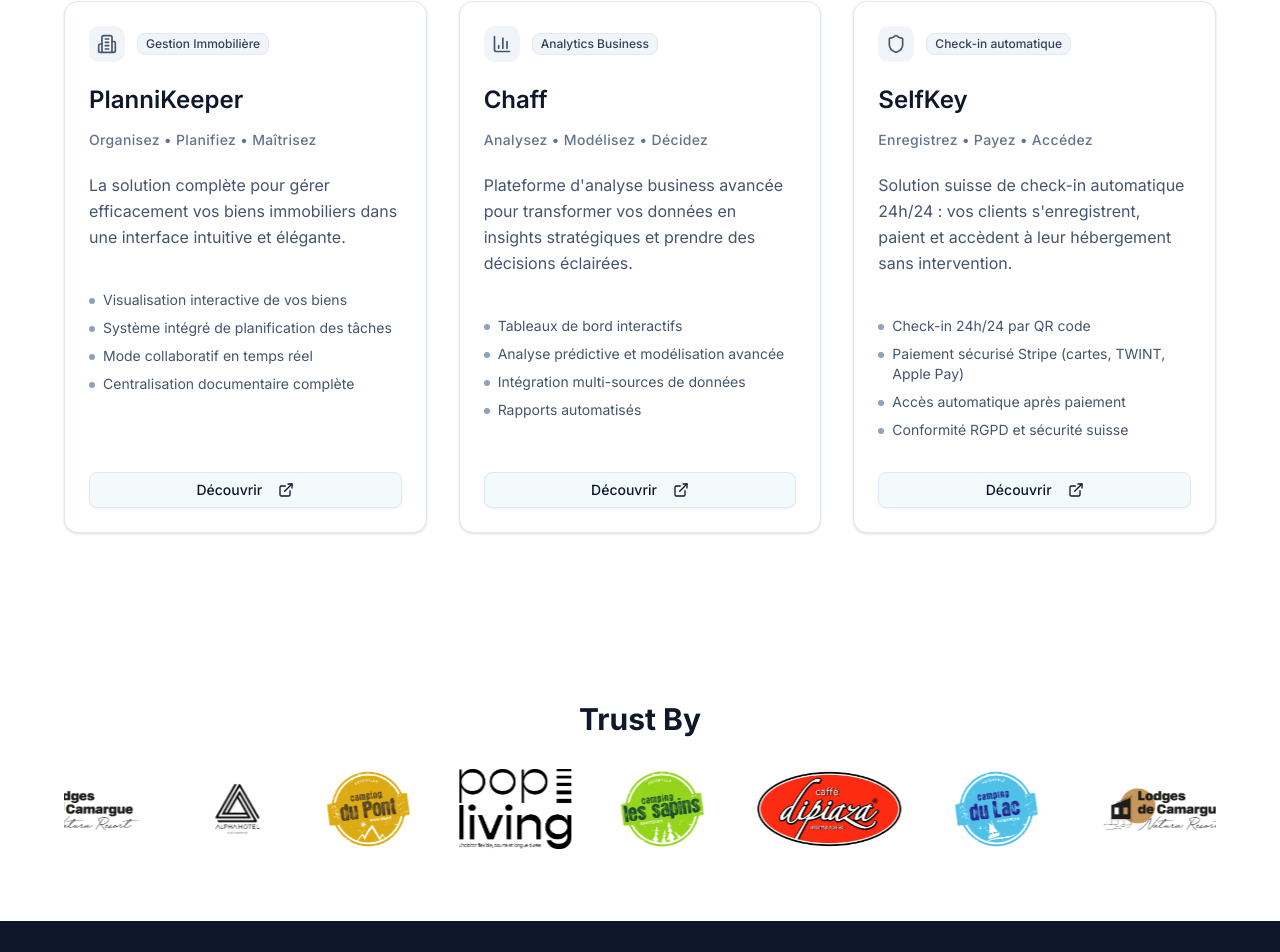
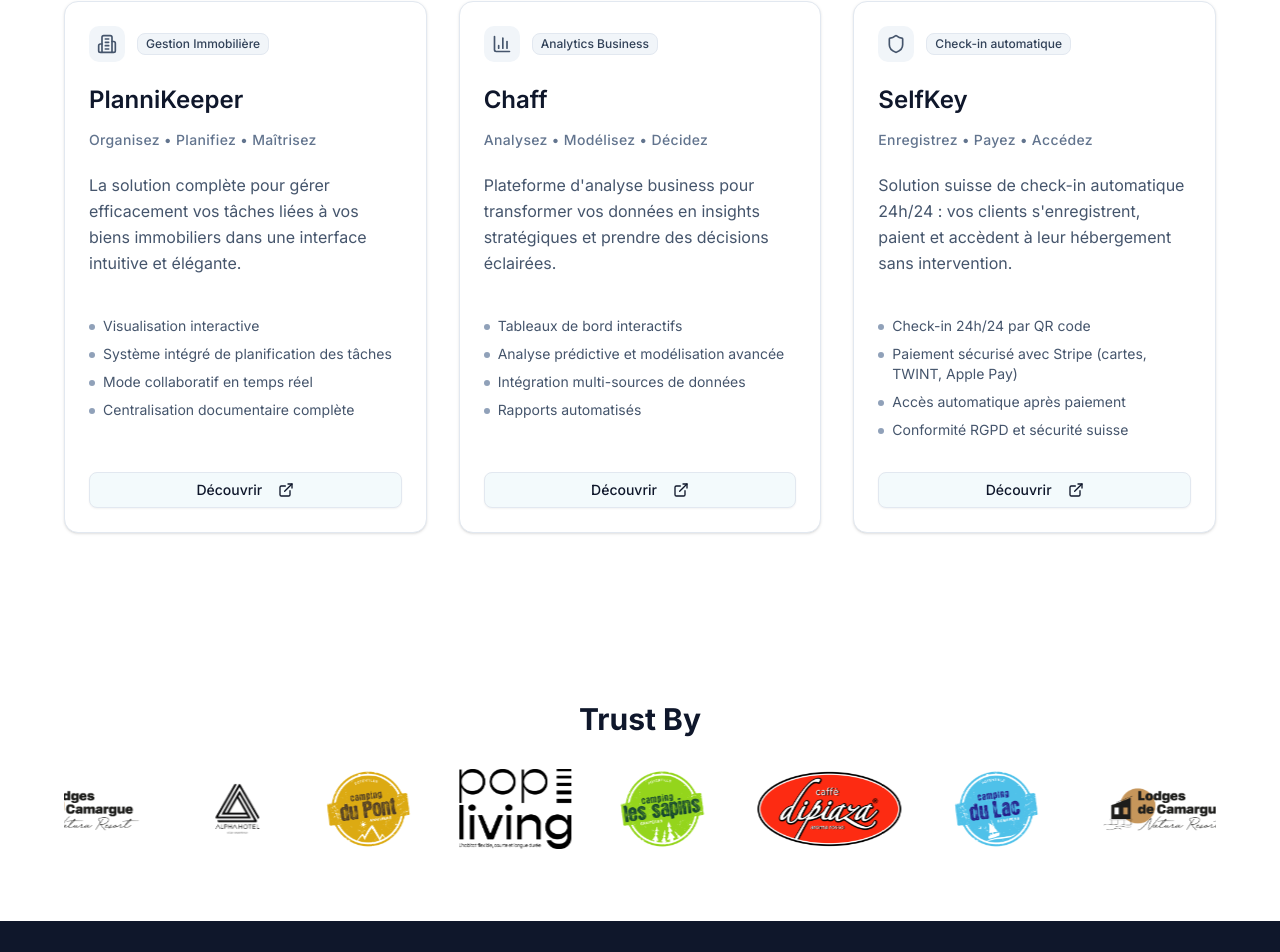
Before and after one commit to Guillaumeperrottet/webbing, a Next.js app: page / in a window 1280 px wide. Shown: the part 1538-2490 px from the top of the page. Built offline with nearby package versions, Linux system fonts and the light colour scheme.

Commit message:
quelques petites modif

```diff
--- a/src/app/page.tsx
+++ b/src/app/page.tsx
@@ -72,11 +72,11 @@
     category: "Gestion Immobilière",
     tagline: "Organisez • Planifiez • Maîtrisez",
     description:
-      "La solution complète pour gérer efficacement vos biens immobiliers dans une interface intuitive et élégante.",
+      "La solution complète pour gérer efficacement vos tâches liées à vos biens immobiliers dans une interface intuitive et élégante.",
     icon: Building2,
     url: "https://www.plannikeeper.ch/",
     features: [
-      "Visualisation interactive de vos biens",
+      "Visualisation interactive",
       "Système intégré de planification des tâches",
       "Mode collaboratif en temps réel",
       "Centralisation documentaire complète",
@@ -87,7 +87,7 @@
     category: "Analytics Business",
     tagline: "Analysez • Modélisez • Décidez",
     description:
-      "Plateforme d'analyse business avancée pour transformer vos données en insights stratégiques et prendre des décisions éclairées.",
+      "Plateforme d'analyse business pour transformer vos données en insights stratégiques et prendre des décisions éclairées.",
     icon: BarChart3,
     url: "https://www.chaff.ch/",
     features: [
@@ -107,7 +107,7 @@
     url: "https://www.selfkey.ch/",
     features: [
       "Check-in 24h/24 par QR code",
-      "Paiement sécurisé Stripe (cartes, TWINT, Apple Pay)",
+      "Paiement sécurisé avec Stripe (cartes, TWINT, Apple Pay)",
       "Accès automatique après paiement",
       "Conformité RGPD et sécurité suisse",
     ],
```
